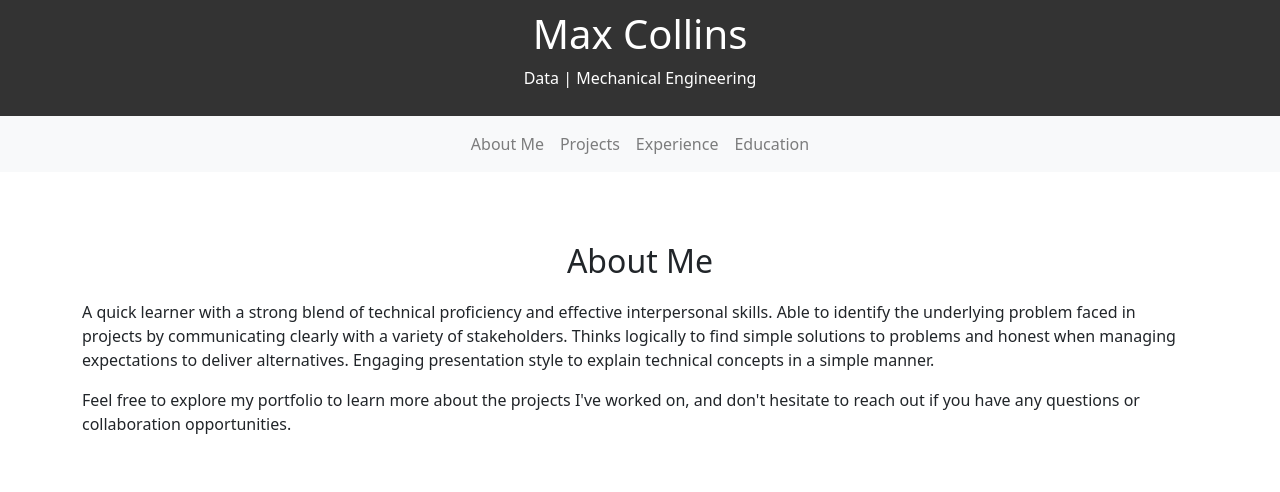
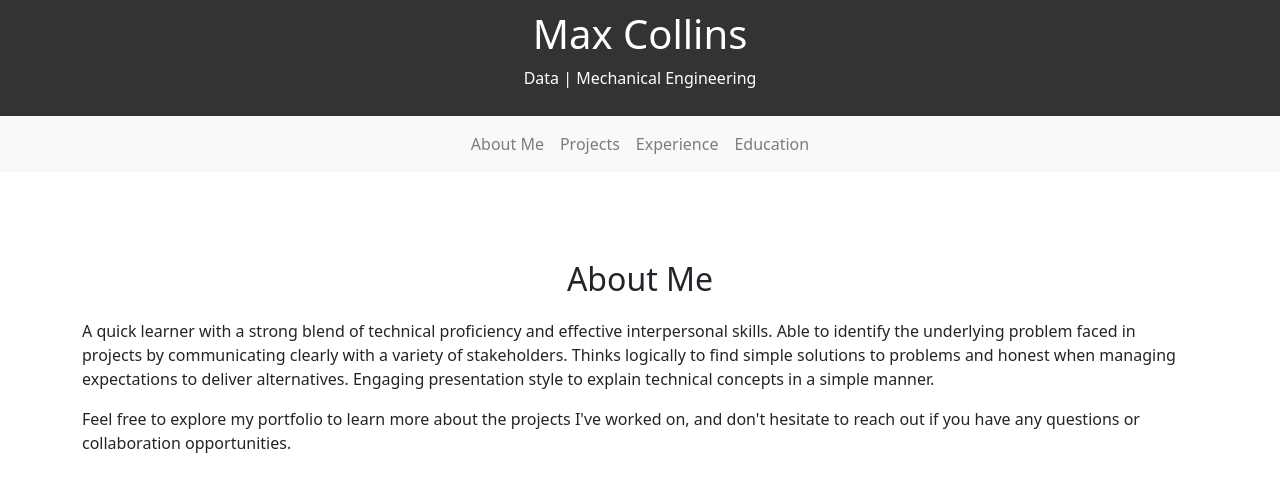
Before and after one commit to maxcollins457/maxcollins457.github.io, a Jekyll site: the page built from index.html, in a window 1280 px wide and 900 px high. Shown: the top 492 px of the window. Built offline with Jekyll 4.4.1, drawn with Linux system fonts in a browser that asks for light colours; a style sheet for code colours, icons or effects is not loaded.

Commit message:
Updated padding/margins to %

```diff
--- a/assets/css/styles.css
+++ b/assets/css/styles.css
@@ -11,7 +11,7 @@
 }
 
 main {
-    padding: 20px;
+    padding: 3%;
     min-height: 100vh;
 }
 
@@ -51,7 +51,7 @@
 
 
 .container {
-    max-width: 80%;
+    max-width: 85%;
 }
 
 /* Fade in */
@@ -72,7 +72,7 @@
 
 .about-section {
     width: 30%;
-    padding: 20px;
+    padding: 5%;
     border: 1px solid #ccc;
     border-radius: 8px;
     box-shadow: 0 0 10px rgba(0, 0, 0, 0.1);
@@ -96,8 +96,8 @@
 .project-container {
     border: 1px solid #ddd;
     border-radius: 8px;
-    padding: 30px;
-    margin: 16px 0;
+    padding: 5%;
+    margin: 2% 0;
     align-items: center;
     box-shadow: 0 0 10px rgba(0, 0, 0, 0.1);
     margin-bottom: 50px;
```
